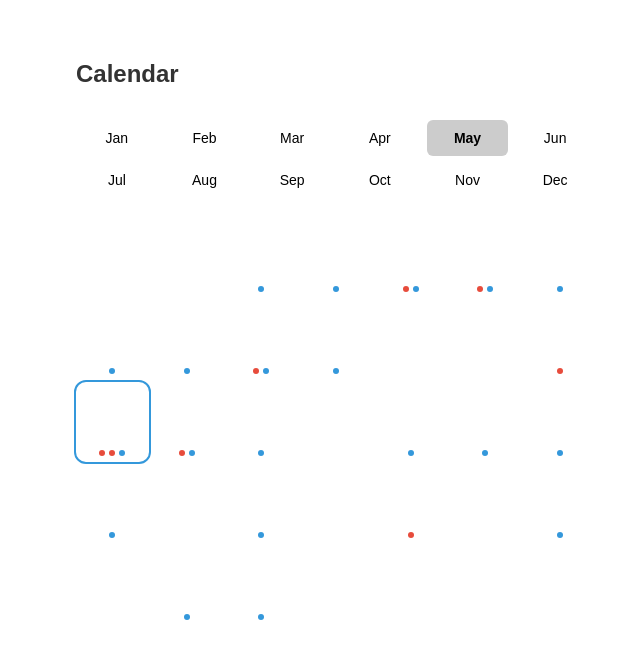
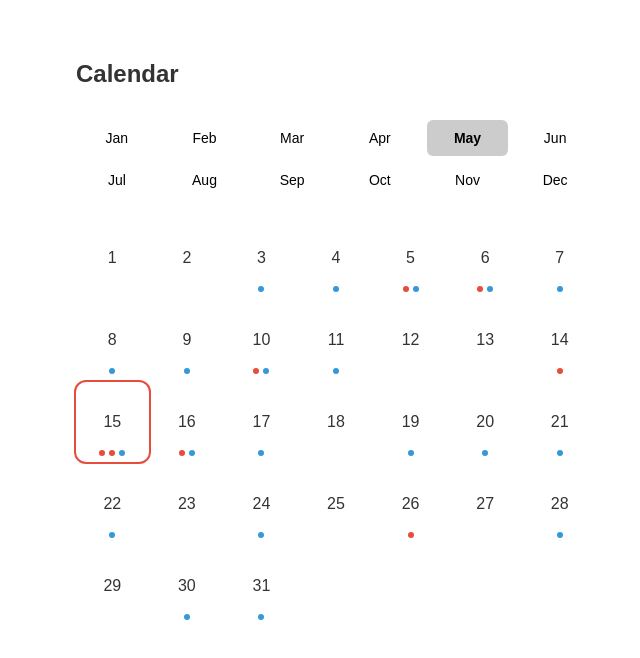
Before and after one commit to EukkMaru/touhou-calendar, a plain HTML site: page index.html in a window 1280 px wide. Shown: the whole page, without its empty margins (304-944 px from the left). Drawn offline with nearby package versions, Linux system fonts and the light colour scheme.

Commit message:
I found Deliverance

```diff
--- a/script.js
+++ b/script.js
@@ -44,6 +44,7 @@ function renderCalendar(month, year) {
         if (isToday) {
             cell.classList.add("today");
         }
+        cell.textContent = day;
 
         const key = `${month + 1}월 ${day}일`;
         if (eventsByDate[key]) {
@@ -154,6 +155,4 @@ function injectLastDayEvent() {
     }
 }
 
-
-
 loadEvents();
--- a/style.css
+++ b/style.css
@@ -81,7 +81,7 @@ body {
 }
 
 .day.today {
-    outline: 2px solid #3498db;
+    outline: 2px solid #e74c3c;
     border-radius: 10px;
     box-sizing: border-box;
 }
```
Lines whose indentation alone changed are shown as unchanged.
